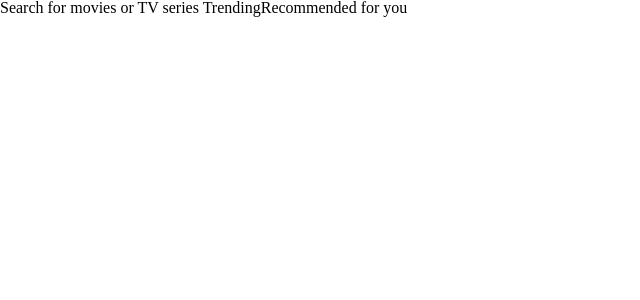
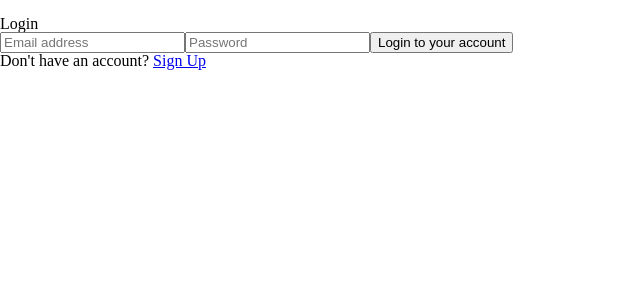
Before and after one commit to MarcoFranca/Entertainmentweb, a React (Create React App) app: page / in a window 1280 px wide. Shown: the top 300 px of the page, without its empty margins (0-640 px from the left). Built offline with nearby package versions, Linux system fonts and the light colour scheme.

Commit message:
inclusion of home and singnup pages [update]

```diff
--- a/src/assets/router/router.jsx
+++ b/src/assets/router/router.jsx
@@ -2,12 +2,16 @@ import React from "react";
 import {BrowserRouter, Route, Routes} from "react-router-dom";
 import Home from "../../pages/home/home";
 import PageNotFound from "../../pages/error/pageNotFound";
+import Login from "../../pages/login/login";
+import Singnup from "../../pages/singnup/singnup";
 
 export default function Router() {
     return (
         <BrowserRouter>
             <Routes>
-                <Route index element={<Home/>}/>
+                <Route index element={<Login/>}/>
+                <Route path="/singnup" element={<Singnup/>}/>
+                <Route path="/home" element={<Home/>}/>
                 <Route path="*" element={<PageNotFound/>}/>
             </Routes>
         </BrowserRouter>
```
